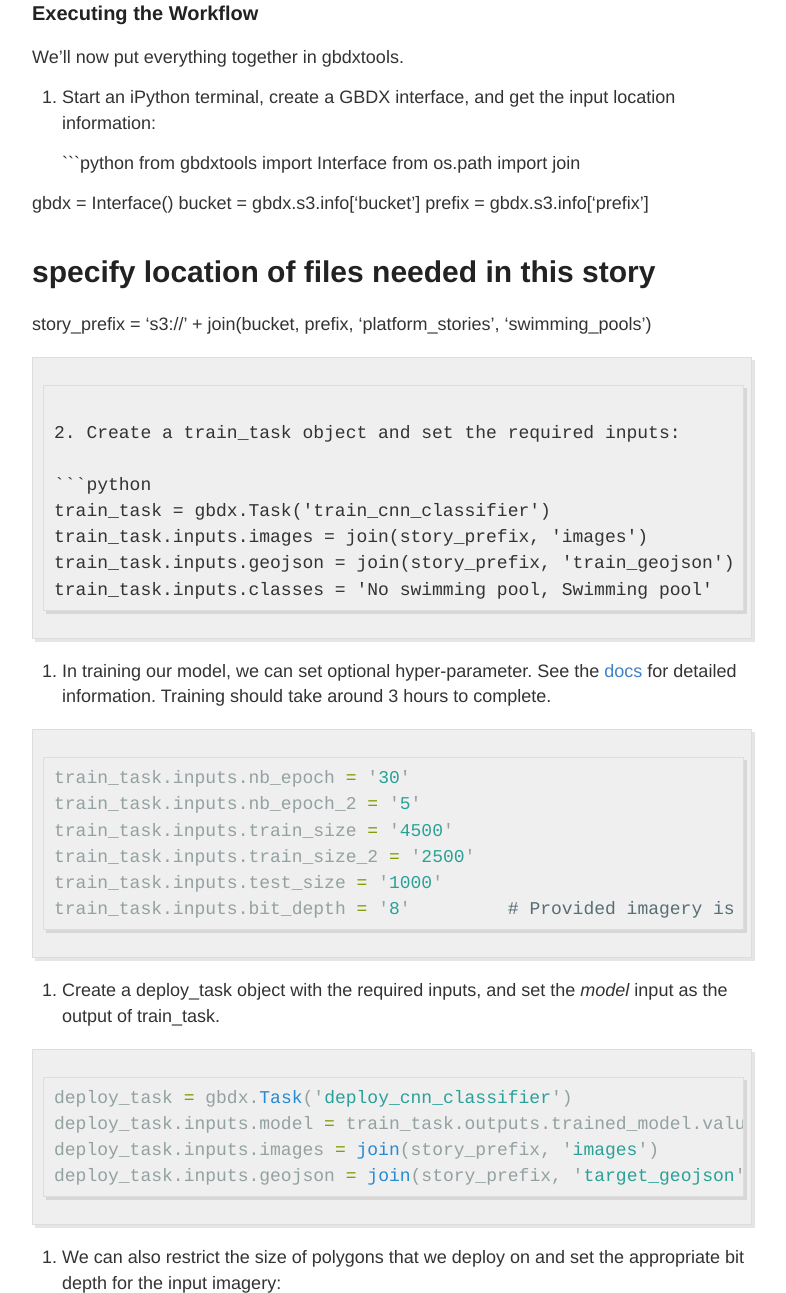
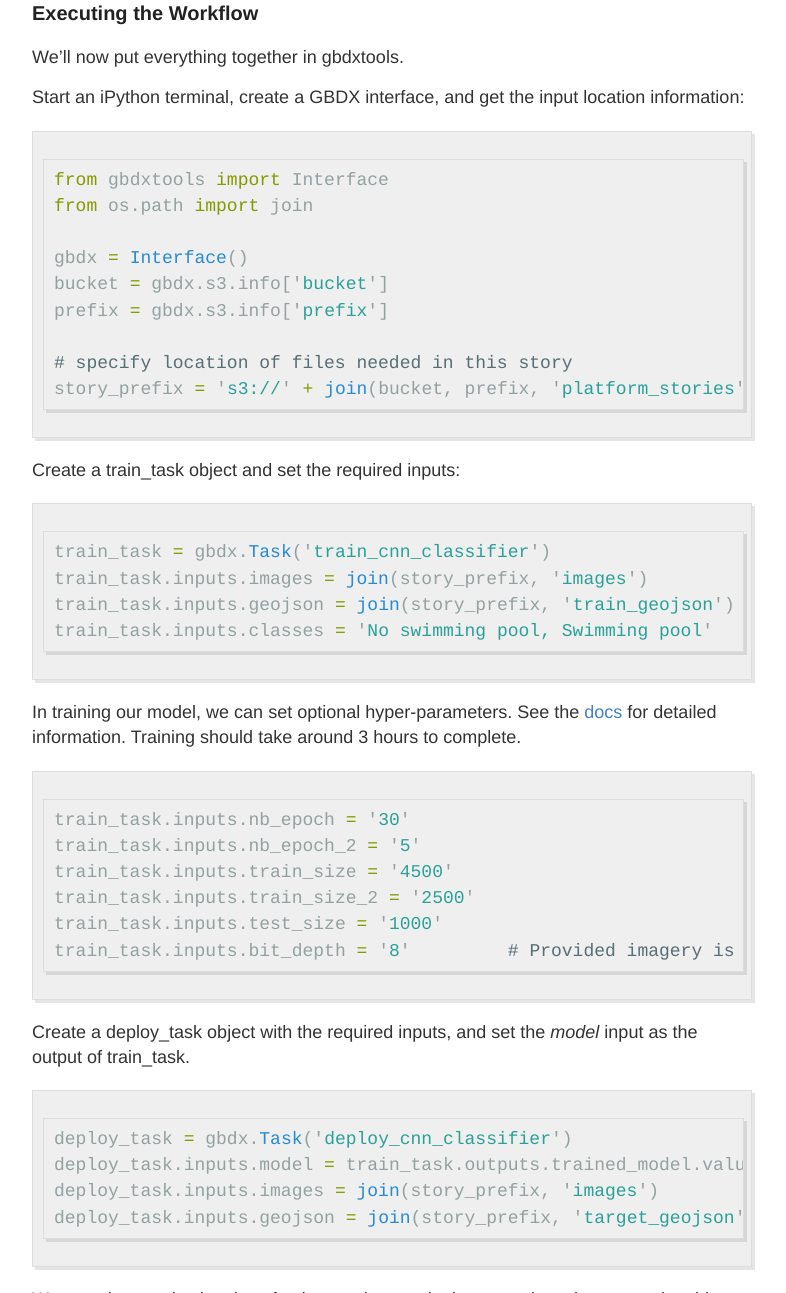
Before and after one commit to neoocm/PlatformStories.github.io, a Jekyll site: the page built from _posts/2016-9-8-swimming-pools.md, in a window 1280 px wide and 1400 px high, scrolled down 5772 px, cut to the strip 107-1400 px from the top of the window. Shown: the whole strip, without its empty margins (248-1034 px from the left). Built offline with Jekyll 4.4.1, drawn with Linux system fonts in a browser that asks for light colours; some of the changed lines change nothing that is shown.

Commit message:
Removed list numbering

````diff
--- a/_posts/2016-9-8-swimming-pools.md
+++ b/_posts/2016-9-8-swimming-pools.md
@@ -103,9 +103,9 @@
 
 We'll now put everything together in gbdxtools.
 
-1. Start an iPython terminal, create a GBDX interface, and get the input location information:
+Start an iPython terminal, create a GBDX interface, and get the input location information:
 
-    ```python
+```python
 from gbdxtools import Interface
 from os.path import join
 
@@ -117,7 +117,7 @@
 story_prefix = 's3://' + join(bucket, prefix, 'platform_stories', 'swimming_pools')
 ```
 
-2. Create a train_task object and set the required inputs:
+Create a train_task object and set the required inputs:
 
 ```python
 train_task = gbdx.Task('train_cnn_classifier')
@@ -126,7 +126,7 @@
 train_task.inputs.classes = 'No swimming pool, Swimming pool'     # Classes exactly as they appear in train.geojson
 ```
 
-3. In training our model, we can set optional hyper-parameter. See the [docs](https://github.com/PlatformStories/swimming-pools/blob/master/cnn_classifier_tasks/docs/Train_CNN_Classifier.md) for detailed information. Training should take around 3 hours to complete.
+In training our model, we can set optional hyper-parameters. See the [docs](https://github.com/PlatformStories/swimming-pools/blob/master/cnn_classifier_tasks/docs/Train_CNN_Classifier.md) for detailed information. Training should take around 3 hours to complete.
 
 ```python
 train_task.inputs.nb_epoch = '30'
@@ -137,7 +137,7 @@
 train_task.inputs.bit_depth = '8'         # Provided imagery is dra'd
 ```
 
-4. Create a deploy_task object with the required inputs, and set the *model* input as the output of train_task.
+Create a deploy_task object with the required inputs, and set the *model* input as the output of train_task.
 
 ```python
 deploy_task = gbdx.Task('deploy_cnn_classifier')
@@ -146,7 +146,7 @@
 deploy_task.inputs.geojson = join(story_prefix, 'target_geojson')
 ```
 
-5. We can also restrict the size of polygons that we deploy on and set the appropriate bit depth for the input imagery:
+We can also restrict the size of polygons that we deploy on and set the appropriate bit depth for the input imagery:
 
 ```python
 deploy_task.inputs.bit_depth = '8'
@@ -154,7 +154,7 @@
 deploy_task.inputs.classes = 'No swimming pool, Swimming pool'
 ```
 
-6. String the two tasks together in a workflow and save the output data to S3:
+String the two tasks together in a workflow and save the output data to S3:
 
 ```python
 workflow = gbdx.Workflow([train_task, deploy_task])
@@ -162,20 +162,20 @@
 workflow.savedata(deploy_task.outputs.classified_shapefile, 'your-bucket-name/deploy_output')
 ```
 
-7. Execute the workflow:
+Execute the workflow:
 
 ```python
 workflow.execute()
 ```
 
-8. Depending on the hyperparameters set on the model, training sizes, and size of the deploy file, this workflow can take several hours to run. You may check on the status periodically with the following commands:
+Depending on the hyperparameters set on the model, training sizes, and size of the deploy file, this workflow can take several hours to run. You may check on the status periodically with the following commands:
 
 ```python
 workflow.status
 workflow.events # a more in-depth summary of the workflow status
 ```
 
-9. You can explore the workflow outputs as follows:
+You can explore the workflow outputs as follows:
 
 ```python
 # train_cnn_classifier sample output: final model
````
